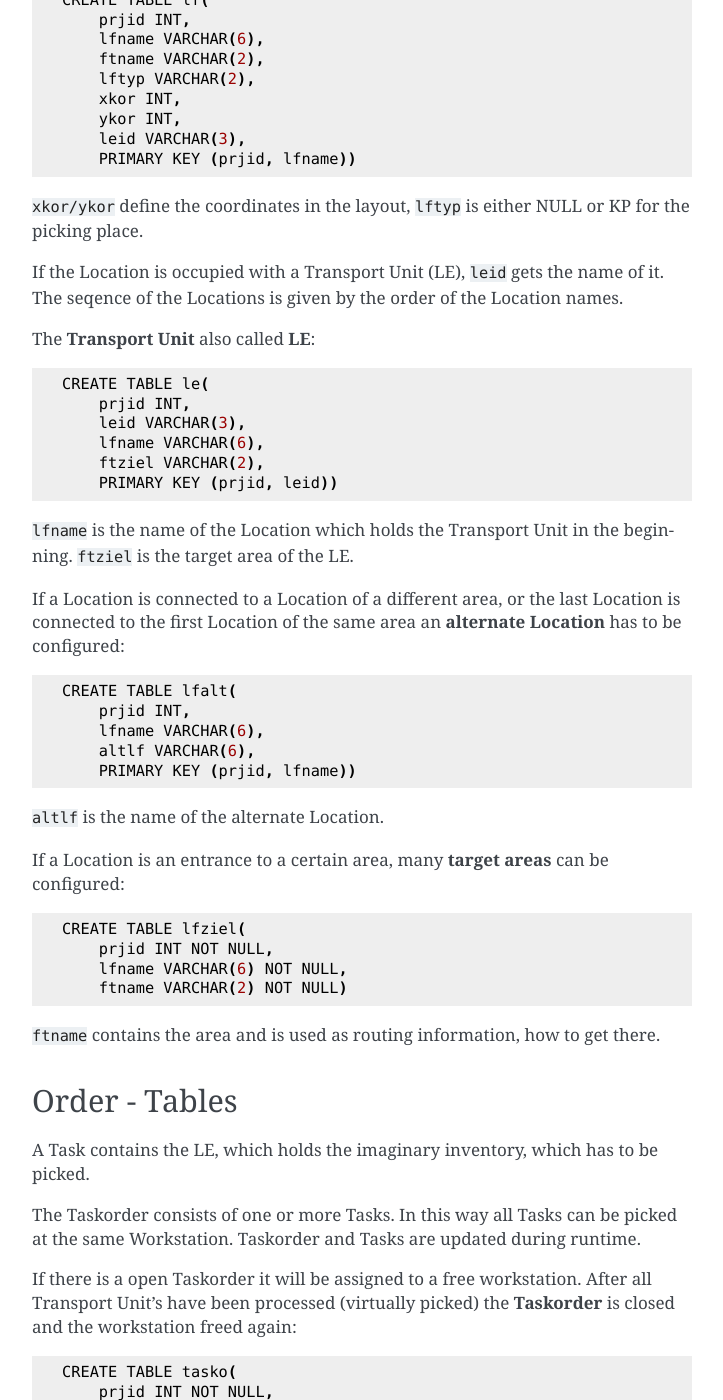
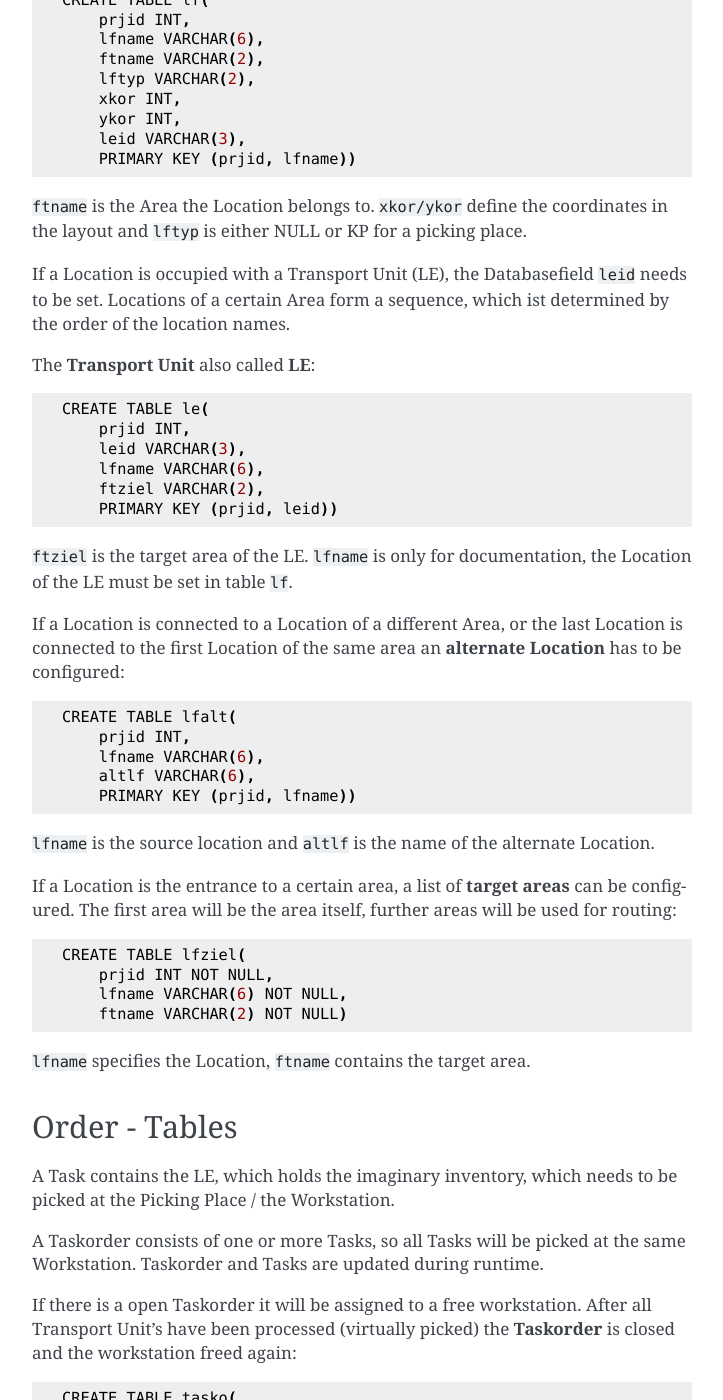
Before and after one commit to gerpark/ftsim, a Sphinx documentation site: the page built from docs/source/config.rst, in a window 1280 px wide and 1400 px high, scrolled down 1165 px. Shown: the whole window, without its empty margins (388-1111 px from the left). Built offline with Sphinx 7.4.7, drawn with Linux system fonts in a browser that asks for light colours; pages that are not in the unit, such as notebooks, are missing from menus; some of the changed text lies outside the part shown.

```diff
--- a/docs/source/config.rst
+++ b/docs/source/config.rst
@@ -17,8 +17,9 @@ I usually do it step by step using the command line tool ``sqlite3``.
 In between I run ``ftsim`` just to check if the layout
 looks as intended.
 
-The basic configuration **is read only once** in the beginning.
-Only the **order-tables**, if used, are changed during runtime.
+The basic configuration **is read only once** in the beginning
+when the program is started.
+Only the **order-tables**, if in use, are changed during runtime.
 
 Basic - Tables
 --------------
@@ -31,7 +32,7 @@ The **central** Configuration Table::
 	fieldy INT,
 	fieldpx INT)
 
-prjid ist die zentrale Project-Id, und fieldx/y the overall size of the layout.
+prjid stands for project-id, und fieldx/y is the overall size of the layout.
 
 .. _cfg_ft:
 
@@ -55,7 +56,7 @@ The **areas**::
 
 .. _cfg_lf:
 
-Each area consists of a number of **Locations**::
+Each Area consists of a number of **Locations**::
 
     CREATE TABLE lf(
 	prjid INT,
@@ -68,13 +69,15 @@ Each area consists of a number of **Locations**::
 	PRIMARY KEY (prjid, lfname))
 
 
-``xkor/ykor`` define the coordinates in the layout,
-``lftyp`` is either NULL or KP for the picking place.
+``ftname`` is the Area the Location belongs to.
+``xkor/ykor`` define the coordinates in the layout and
+``lftyp`` is either NULL or KP for a picking place.
 
-If the Location is occupied with a Transport Unit (LE), ``leid``
-gets the name of it.
-The seqence of the Locations is given by the order of the
-Location names.
+If a Location is occupied with a Transport Unit (LE), the
+Databasefield ``leid`` needs to be set.
+Locations of a certain Area form a sequence, which ist determined
+by the order of the location names.
+
 
 .. _cfg_le:
 
@@ -87,12 +90,12 @@ The **Transport Unit** also called **LE**::
 	ftziel VARCHAR(2),
 	PRIMARY KEY (prjid, leid))
 
-``lfname`` is the name of the Location
-which holds the Transport Unit in the beginning.
 ``ftziel`` is the target area of the LE.
+``lfname`` is only for documentation, the Location
+of the LE must be set in table ``lf``.
 
 
-If a Location is connected to a Location of a different area,
+If a Location is connected to a Location of a different Area,
 or the last Location is connected to the first
 Location of the same area an **alternate Location**
 has to be configured::
@@ -103,28 +106,33 @@ has to be configured::
 	altlf VARCHAR(6),
 	PRIMARY KEY (prjid, lfname))
 
+
+``lfname`` is the source location and
 ``altlf`` is the name of the alternate Location.
 
-If a Location is an entrance to a certain area,
-many **target areas** can be configured::
+
+If a Location is the entrance to a certain area,
+a list of **target areas** can be configured.
+The first area will be the area itself, further areas
+will be used for routing::
 
     CREATE TABLE lfziel(
 	prjid INT NOT NULL,
 	lfname VARCHAR(6) NOT NULL,
 	ftname VARCHAR(2) NOT NULL)
 
-``ftname`` contains the area and is used
-as routing information, how to get there.
+``lfname`` specifies the Location, ``ftname`` contains the target area.
+
 
 Order - Tables
 --------------
 
 
 A Task contains the LE, which holds the imaginary inventory,
-which has to be picked.
+which needs to be picked at the Picking Place / the Workstation.
 
-The Taskorder consists of one or more Tasks. In this way all
-Tasks can be picked at the same Workstation.
+A Taskorder consists of one or more Tasks, so all
+Tasks will be picked at the same Workstation.
 Taskorder and Tasks are updated during runtime.
 
 If there is a open Taskorder it will be assigned to a free workstation.
@@ -168,8 +176,8 @@ and the ``taskoid`` it belongs to::
       * 60  LE at workstation
       * 95  LE picked and left the workstation
 
-The table ``le`` is not updated, everything
-about the state of a Transport Unit is stored in the table Task.
+The table ``le`` is not updated, not used anymore.
+All information about the LE  is stored in the table Task.
 
 The remaining tables are about statistics,
 the times for each Taskorder are written into
--- a/setup.py
+++ b/setup.py
@@ -4,7 +4,7 @@
 from setuptools import setup, find_packages
 import pathlib
 
-VERSION = '0.9.1'
+VERSION = '0.9.2'
 DESCRIPTION = 'Simulates and visualises transport of loadunits in a warehouse environment.'
 
 # Get the long description from the README file
@@ -25,7 +25,7 @@ setup(
     packages=find_packages(include=['ftsim', 'ftsim.*']),
     package_data = {
         # If any package contains *.txt or *.rst files, include them:
-        '': ['*.db', '*.xml', '*.png'],
+        '': ['*.db', '*.xml', '*.png', '*.sql'],
         },
     entry_points={
         #                :  script=dir.file:function
```
Also changed, not shown: other parts of docs/source/config.rst (+1 -1 lines), README.rst (+4 -4 lines), docs/source/component.rst (+6 -5 lines), docs/source/index.rst (+10 -15 lines), docs/source/usage.rst (+6 -6 lines), 4 other files.
